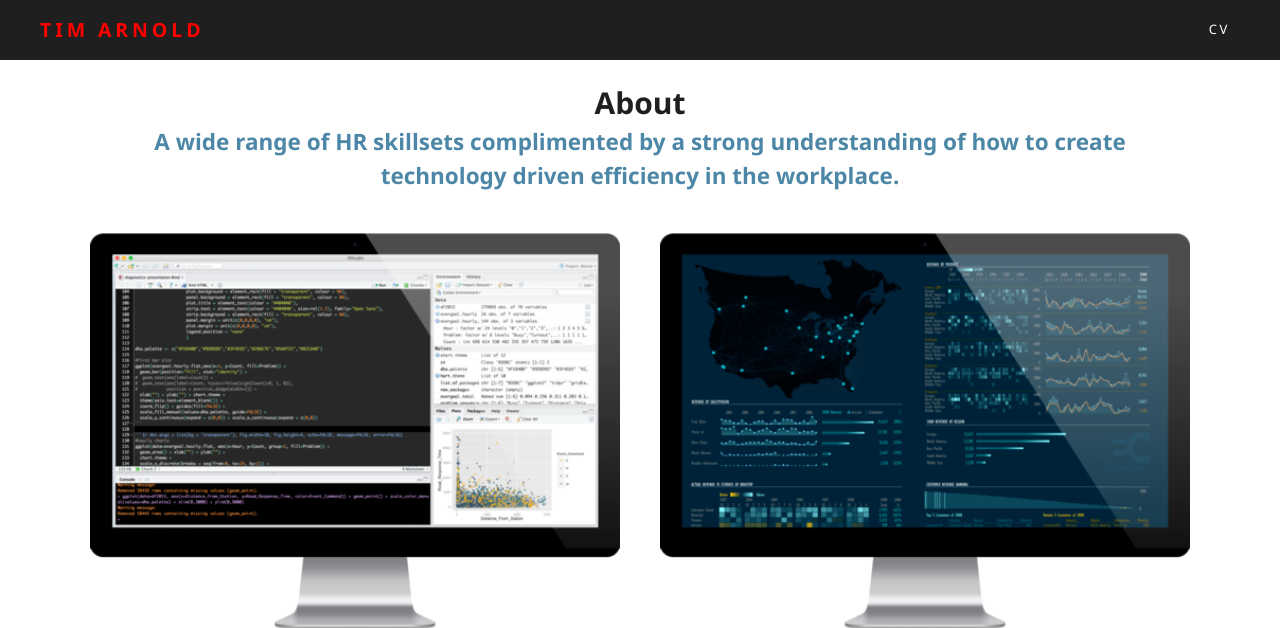
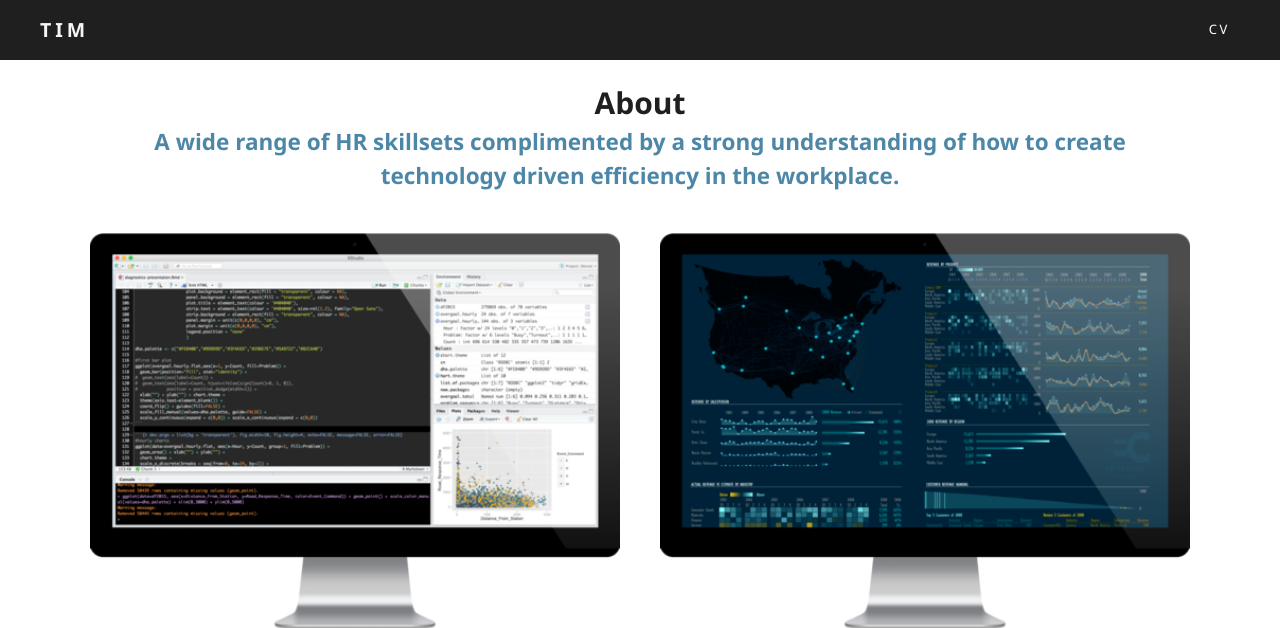
Before and after one commit to timrnld/mysite-repo, a Django app: page / in a window 1280 px wide; the page is wider, and only the part inside the window is pictured. Shown: the top 628 px of that part. Run offline with Django 3.2, Linux system fonts and the light colour scheme; some libraries are stand-ins or nearby versions.

Commit message:
Changed page heading colour and name as a test.

```diff
--- a/static/css/style.css
+++ b/static/css/style.css
@@ -43,7 +43,7 @@
   }
 
   .main-nav h2 {
-    color: red;
+    color: whitesmoke;
     letter-spacing: .2em;
   }
 
--- a/templates/base.html
+++ b/templates/base.html
@@ -18,7 +18,7 @@
 
     <!-- Nav -->
     <nav class="main-nav">
-        <h2>TIM ARNOLD</h2>
+        <h2>TIM</h2>
         <div class="main-menu-container">
             <ul class="main-menu">
                 <li><a href="{%  url "index" %}">CV</a></li>
```
